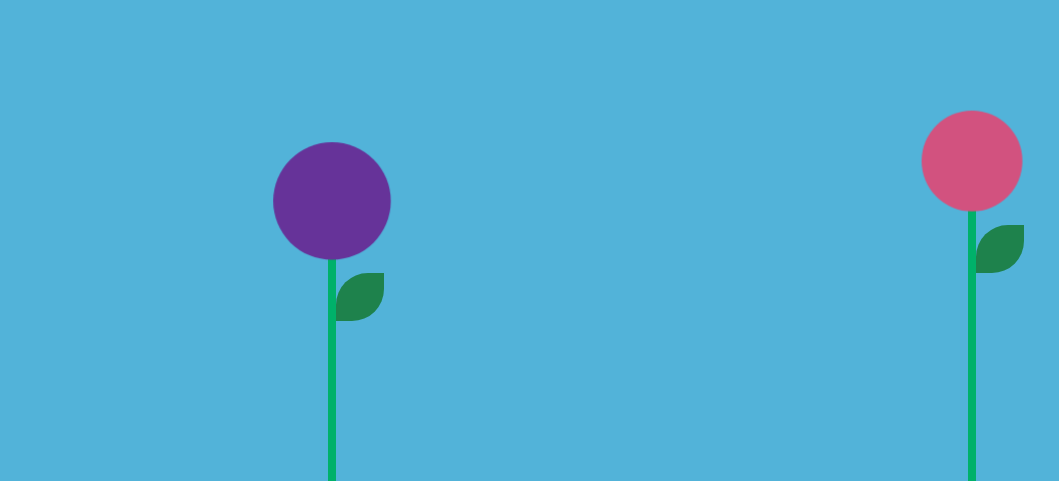
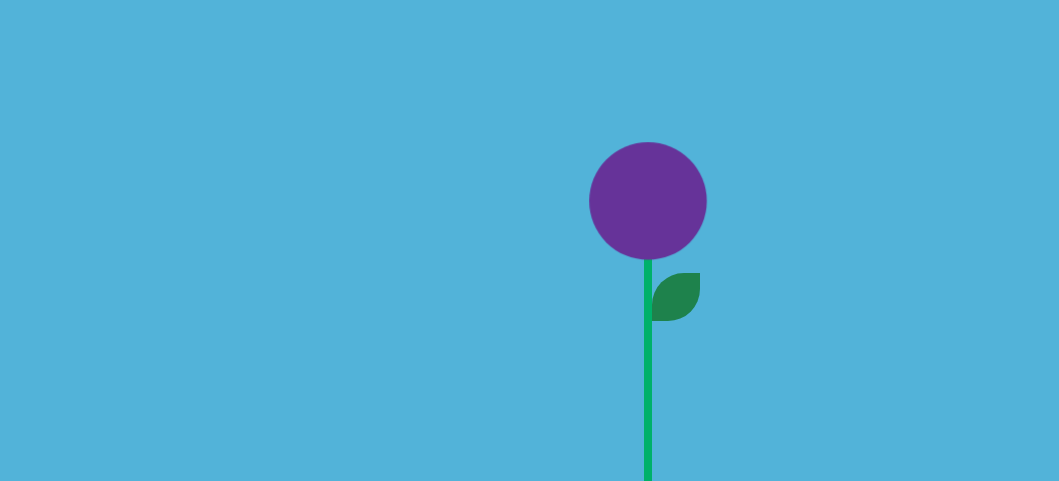
Before and after one commit to jkunciene/sass_sveikinimas, a plain HTML site: page index.html in a window 1280 px wide. Shown: the part 319-800 px from the top of the page, without its empty margins (0-1059 px from the left). Drawn offline with Linux system fonts and the light colour scheme.

Commit message:
viena gele

```diff
--- a/_var.scss
+++ b/_var.scss
@@ -2,6 +2,5 @@ $blue: #52B3D9; //rgba(82, 179, 217, 100) SHAKESPEARE Blue
 $darkgreen: #1E824C; //rgba(77, 145, 110, 100)
 $lightgreen: #00B16A; //rgba(38, 166, 91, 100) eucalptus green
 $pink: #D2527F; //rgba(210, 82, 127, 100)
-$red: #b21c0e;
 $purple: #663399; //rgba(102, 51, 153, 100)
 $yellow: #F7CA18; //rgba(247, 202, 24, 100) RIPE LEMON yellow
--- a/index.html
+++ b/index.html
@@ -8,19 +8,17 @@
     <link rel="stylesheet" href="./style.css">
 </head>
 <body>
-
+    <!-- saule -->
         <div class="sun slideIn"></div>
+    <!-- sveikinimo tekstas -->
         <h1 class="fadeIn">Sveikinu</h1>
-
+    <!-- geliu sekcija, kuria reikes papildyti -->
         <section class="flowers">
         <div class="flower">
             <div class="flower_head pulse"></div>
             <div class="flower_stem grow-12"></div>
         </div>
-        <div class="flower">
-            <div class="flower_head pulse pink"></div>
-            <div class="flower_stem grow-15"></div>
-          </div>
     </section>
+    <!-- geliu sekcijos pabaiga -->
 </body>
 </html>
--- a/style.scss
+++ b/style.scss
@@ -1,4 +1,4 @@
-@import '_var';
+@import 'var';
 
 @import url('https://fonts.googleapis.com/css?family=Merriweather:400,700|Roboto+Mono');
 
@@ -8,6 +8,7 @@ body {
     overflow: hidden;
     font-family: 'Roboto Mono', monospace;
 
+// sveikinimo teksto stilius
       h1 {
         padding-top: 20vh;
         font-size: 8vw;
@@ -19,12 +20,18 @@ body {
         z-index: 1000;
         margin: 0;
       }
-
+// sveikinimo teksto animacija
       .fadeIn {
         opacity: 0;
         animation: fadeIn 1s 2s ease-in forwards;
       }
+// animation name, turi sutapti su keyframes
+      @keyframes fadeIn {
+        100% { opacity: 1; }
+      }
+// sveikinimo stilizavimo teksto pabaiga
 
+// nupiesiama saule
       .sun {
         position: absolute;
         top: 2rem;
@@ -32,15 +39,21 @@ body {
         width: 5rem;
         height: 5rem;
         background: #F5AB35; // Lighting Yellow
-        border-radius: 100%;
+        border-radius: 50%;
         box-shadow: 0 0 30px #F39C12;
       }
-
+// saule perkeliu i sona x asyje
       .slideIn {
         transform: translateX(-5rem);
         animation: slideIn 3s ease-out forwards;
       }
+// saule atslenka i numatyta-pradine pozicija
+      @keyframes slideIn {
+        100% { transform: translateX(0); }
+      }
+// saules stiliaus pabaiga
 
+// geliu section srities stilizavimas
       .flowers {
         position: absolute;
         width: 100%;
@@ -49,6 +62,8 @@ body {
         justify-content: space-around;
         align-items: flex-end;
       }
+
+// atskiros gelytes piesimas
 
       .flower {
         display: flex;
@@ -59,12 +74,11 @@ body {
           height:7rem;
           width: 7rem;
           background: $purple;
-          border-radius: 100%;
+          border-radius: 50%;
         }
 
         &_stem {
           width: 0.5rem;
-          //flex: 0 0 4rem;
           height: 20rem;
           max-height: 0;
           background: $lightgreen;
@@ -81,38 +95,19 @@ body {
           }
         }
       }
-      .pink {
-        width: 6rem;
-        height: 6rem;
-        background: $pink;
-      }
-
+// gelytes augimo animacija
       .grow-12 {
         animation: grow-12 2s 0.5s ease-in-out forwards;
-      }
-      .grow-15 {
-        animation: grow-15 2s 1.5s ease-in-out forwards;
-      }
-      .pulse {
-        animation: pulse 1s 0.5s ease-in-out infinite alternate;
-      }
-
-      @keyframes fadeIn {
-        100% { opacity: 1; }
-      }
-
-      @keyframes slideIn {
-        100% { transform: translateX(0); }
       }
       @keyframes grow-12 {
         100% { max-height: 14rem; }
       }
-      @keyframes grow-15 {
-        100% { max-height: 17rem; }
+// gelytes judejimo animacija
+      .pulse {
+        animation: pulse 1s 0.5s ease-in-out infinite alternate;
       }
       @keyframes pulse {
         0%   { transform: scale(1.0); }
         100% { transform: scale(1.1); }
       }
-
   }
```
Also changed, not shown: 1 other file.
